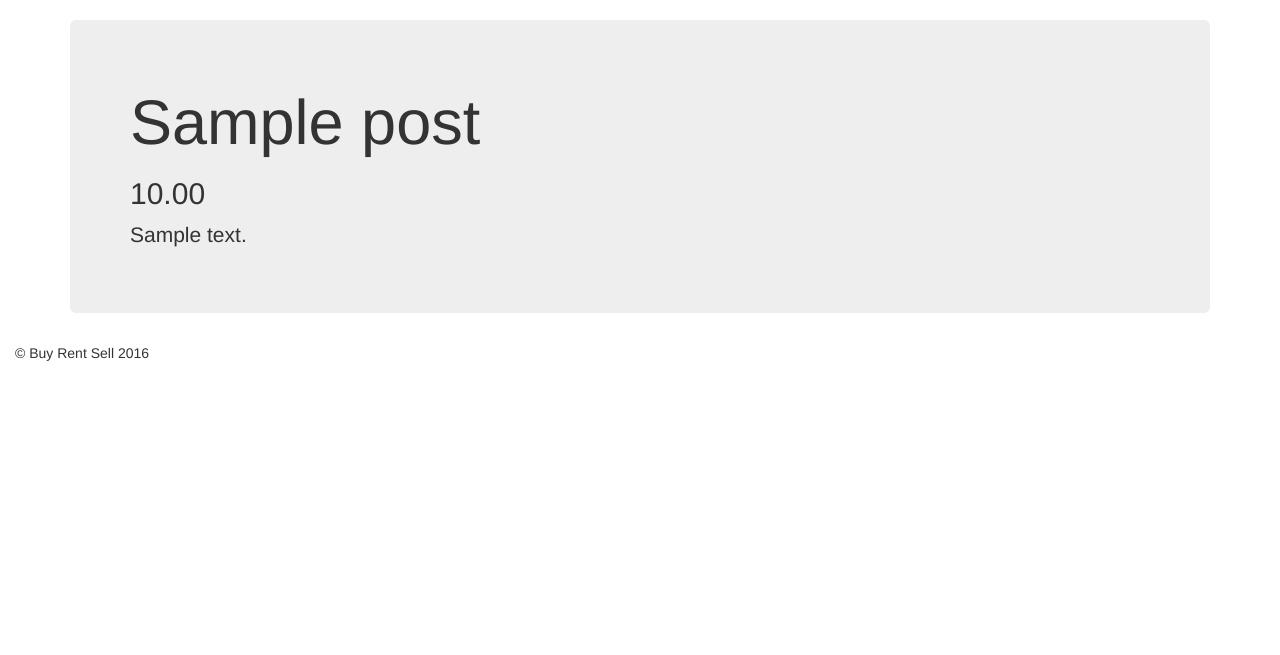
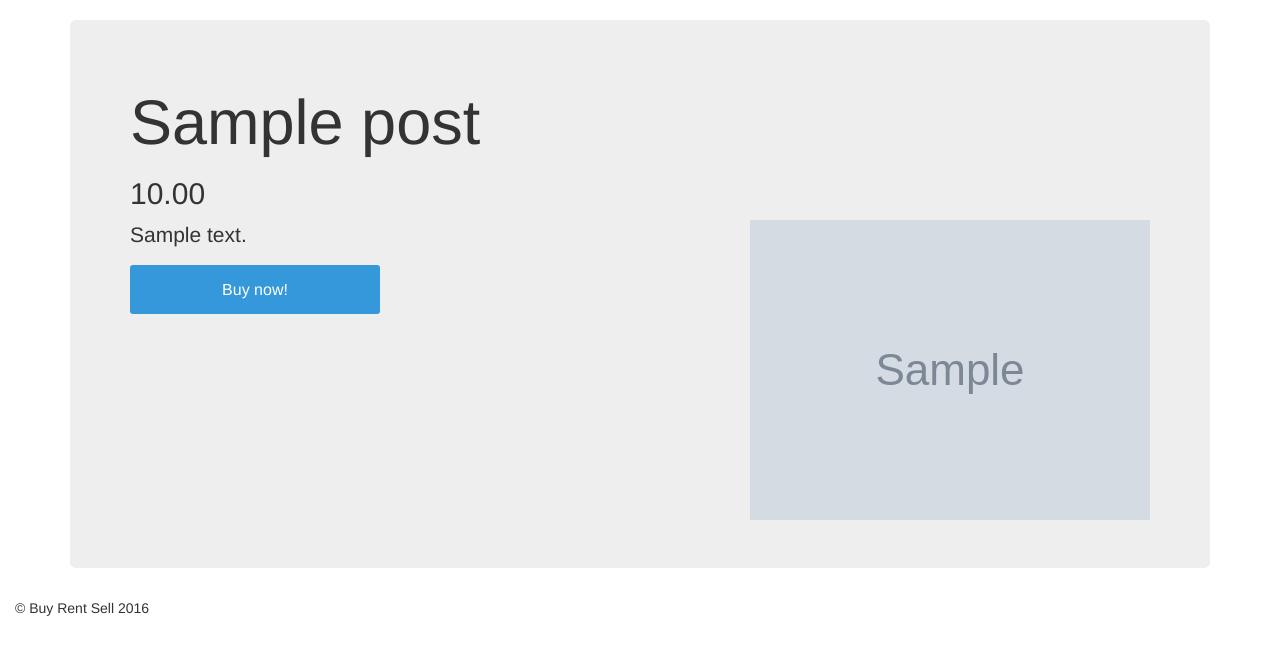
Before and after one commit to mhendri/buyrentsell, a Flask app: page /item/1 in a window 1280 px wide. Shown: the part 52-707 px from the top of the page. Run offline with Flask 2, Linux system fonts and the light colour scheme; tables that the repository leaves empty hold one stand-in row (values such as "Sample post"); grey boxes marked "Sample" are stand-in pictures; some libraries are stand-ins or nearby versions.

Commit message:
add buy button

```diff
--- a/templates/item.html
+++ b/templates/item.html
@@ -1,10 +1,12 @@
 {% extends "base.html" %}
 {% block content %}
 {% if item.userid %}
-  <div class="jumbotron">
+  <div style="overflow: auto" class="jumbotron">
     <h1>{{ item.title }}</h1>
     <h2>{{ item.price }}</h2>
+    <div style="float:right" > <img src="{{item.image}}" style="height:300px;"></div>
     <p>{{ item.descr }}</p>
+    <button style ="float:left" type="submit" id="buyItem" class="btn btn-lg btn-primary btn-block">Buy now!</button>
 {% else %}
 <h1>post does not exist</h1>
 {% endif %}
```
